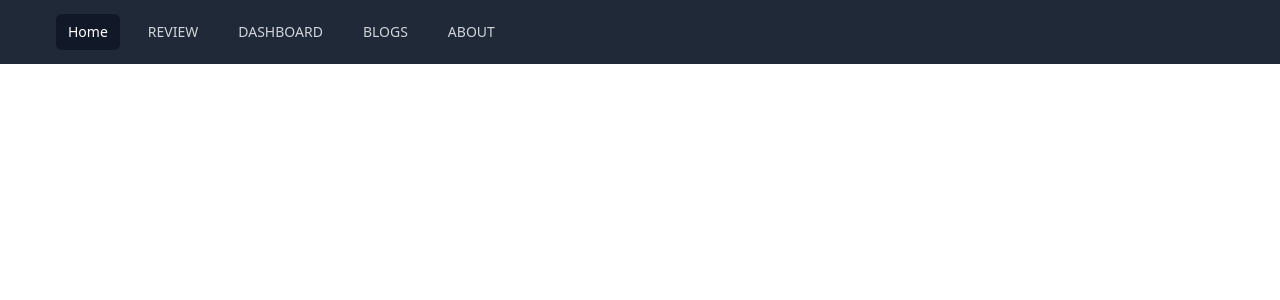
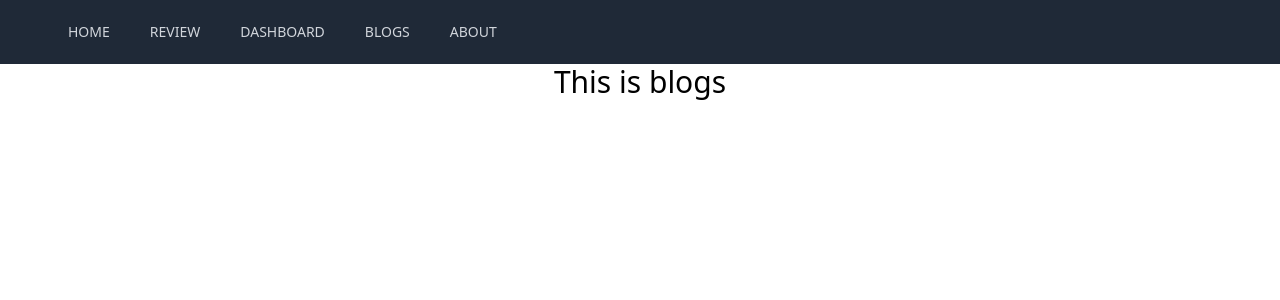
Before and after one commit to Atiqur-Rahman/keyboard-analysis-website, a React (Create React App) app: page /blogs in a window 1280 px wide. Shown: the top 300 px of the page. Built offline with nearby package versions, Linux system fonts and the light colour scheme.

Commit message:
route is set

```diff
--- a/src/App.js
+++ b/src/App.js
@@ -1,10 +1,23 @@
+import { Route, Routes } from 'react-router-dom';
 import './App.css';
+import About from './components/About/About';
+import Blogs from './components/Blogs/Blogs';
+import Dashboard from './components/Dashboard/Dashboard';
 import Header from './components/Header/Header';
+import Home from './components/Home/Home';
+import Review from './components/Review/Review';
 
 function App() {
     return (
         <div className="App">
             <Header></Header>
+            <Routes>
+                <Route path="/" element={<Home></Home>}></Route>
+                <Route path="/review" element={<Review></Review>}></Route>
+                <Route path="/dashboard" element={<Dashboard></Dashboard>}></Route>
+                <Route path="/blogs" element={<Blogs></Blogs>}></Route>
+                <Route path="/about" element={<About></About>}></Route>
+            </Routes>
         </div>
     );
 }
--- a/src/components/Blogs/Blogs.js
+++ b/src/components/Blogs/Blogs.js
@@ -3,7 +3,7 @@ import React from 'react';
 const Blogs = () => {
     return (
         <div>
-            <h1 className="text-3xl">This is about</h1>
+            <h1 className="text-3xl">This is blogs</h1>
         </div>
     );
 };
--- a/src/components/Header/Header.js
+++ b/src/components/Header/Header.js
@@ -1,4 +1,5 @@
 import React from 'react';
+import { Link } from 'react-router-dom';
 
 const Header = () => {
     return (
@@ -9,26 +10,25 @@ const Header = () => {
                         <div className="flex flex-1 items-center justify-center sm:items-stretch sm:justify-start">
                             <div className="hidden sm:ml-6 sm:block">
                                 <div className="flex space-x-4">
-                                    {/* <!-- Current: "bg-gray-900 text-white", Default: "text-gray-300 hover:bg-gray-700 hover:text-white" --> */}
-                                    <a href="#" className="bg-gray-900 text-white rounded-md px-3 py-2 text-sm font-medium" aria-current="page">
-                                        Home
-                                    </a>
+                                    <Link to="/" className=" text-gray-300 hover:bg-gray-700 hover:text-white rounded-md px-3 py-2 text-sm font-medium">
+                                        HOME
+                                    </Link>
 
-                                    <a href="#" className="text-gray-300 hover:bg-gray-700 hover:text-white rounded-md px-3 py-2 text-sm font-medium">
+                                    <Link to="/review" className="text-gray-300 hover:bg-gray-700 hover:text-white rounded-md px-3 py-2 text-sm font-medium">
                                         REVIEW
-                                    </a>
+                                    </Link>
 
-                                    <a href="#" className="text-gray-300 hover:bg-gray-700 hover:text-white rounded-md px-3 py-2 text-sm font-medium">
+                                    <Link to="/dashboard" className="text-gray-300 hover:bg-gray-700 hover:text-white rounded-md px-3 py-2 text-sm font-medium">
                                         DASHBOARD
-                                    </a>
+                                    </Link>
 
-                                    <a href="#" className="text-gray-300 hover:bg-gray-700 hover:text-white rounded-md px-3 py-2 text-sm font-medium">
+                                    <Link to="/blogs" className="text-gray-300 hover:bg-gray-700 hover:text-white rounded-md px-3 py-2 text-sm font-medium">
                                         BLOGS
-                                    </a>
+                                    </Link>
 
-                                    <a href="#" className="text-gray-300 hover:bg-gray-700 hover:text-white rounded-md px-3 py-2 text-sm font-medium">
+                                    <Link to="/about" className="text-gray-300 hover:bg-gray-700 hover:text-white rounded-md px-3 py-2 text-sm font-medium">
                                         ABOUT
-                                    </a>
+                                    </Link>
                                 </div>
                             </div>
                         </div>
--- /dev/null
+++ b/src/components/Review/Review.js
@@ -0,0 +1,11 @@
+import React from 'react';
+
+const Review = () => {
+    return (
+        <div>
+            <h1>This is Review</h1>
+        </div>
+    );
+};
+
+export default Review;
--- a/src/index.js
+++ b/src/index.js
@@ -3,12 +3,15 @@ import ReactDOM from 'react-dom/client';
 import './index.css';
 import App from './App';
 import reportWebVitals from './reportWebVitals';
+import { BrowserRouter } from 'react-router-dom';
 
 const root = ReactDOM.createRoot(document.getElementById('root'));
 root.render(
-  <React.StrictMode>
-    <App />
-  </React.StrictMode>
+    <React.StrictMode>
+        <BrowserRouter>
+            <App />
+        </BrowserRouter>
+    </React.StrictMode>
 );
 
 // If you want to start measuring performance in your app, pass a function
```
Also changed, not shown: src/components/Review/Review.css (added).
